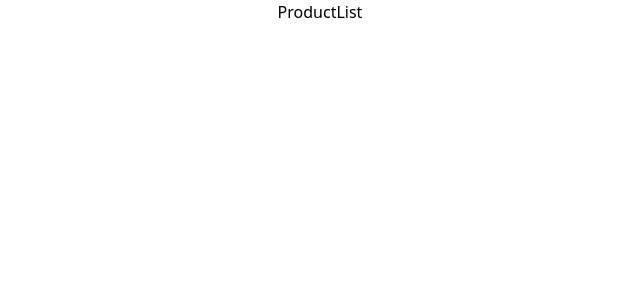
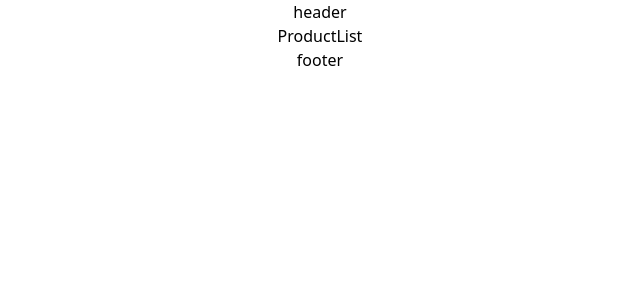
Before and after one commit to mwtin-ir/Cosmetics-Store, a React (Create React App) app: page /productList in a window 1280 px wide. Shown: the top 300 px of the page, without its empty margins (320-960 px from the left). Built offline with nearby package versions, Linux system fonts and the light colour scheme.

Commit message:
create components Header , Footer , card
create components Header , Footer , card and make folder for components . in components folder I use index.js for export components to pages

```diff
--- /dev/null
+++ b/src/components/Card/Card.jsx
@@ -0,0 +1,9 @@
+import React from 'react';
+
+export const Card = () => {
+    return (
+        <div>
+
+        </div>
+    );
+}
--- /dev/null
+++ b/src/components/Footer/Footer.jsx
@@ -0,0 +1,9 @@
+import React from 'react';
+
+export const Footer = () => {
+    return (
+        <div>
+            footer
+        </div>
+    );
+}
--- /dev/null
+++ b/src/components/Header/Header.jsx
@@ -0,0 +1,9 @@
+import React from 'react';
+
+export const Header = () => {
+    return (
+        <div>
+            header
+        </div>
+    );
+}
--- /dev/null
+++ b/src/components/index.js
@@ -0,0 +1,3 @@
+export * from './Header/Header';
+export * from './Card/Card';
+export * from './Footer/Footer';
--- a/src/pages/AboutUs/AboutUs.jsx
+++ b/src/pages/AboutUs/AboutUs.jsx
@@ -1,10 +1,13 @@
 import React from 'react';
+import { Header , Footer} from '../../components';
 
 const AboutUs = () => {
     return (
-        <div>
+        <>
+            <Header />
             AboutUs
-        </div>
+            <Footer />
+        </>
     );
 }
 
--- a/src/pages/ProductDetail/ProductDetail.jsx
+++ b/src/pages/ProductDetail/ProductDetail.jsx
@@ -1,10 +1,13 @@
 import React from 'react';
+import { Header , Footer} from '../../components';
 
 const ProductDetail = () => {
     return (
-        <div>
+        <>
+            <Header />
             ProductDetail
-        </div>
+            <Footer />
+        </>
     );
 }
 
--- a/src/pages/home/Home.jsx
+++ b/src/pages/home/Home.jsx
@@ -1,10 +1,13 @@
 import React from 'react';
+import { Header , Footer} from '../../components';
 import './home.css'
 const Home = () => {
     return (
-        <div>
+        <>
+            <Header />
             Home
-        </div>
+            <Footer />
+        </>
     );
 }
 
--- a/src/pages/productList/ProductList.jsx
+++ b/src/pages/productList/ProductList.jsx
@@ -1,10 +1,13 @@
 import React from 'react';
+import { Header , Footer} from '../../components';
 
 const ProductList = () => {
     return (
-        <div>
+        <>
+            <Header />
             ProductList
-        </div>
+            <Footer />
+        </>
     );
 }
 
```
Also changed, not shown: src/components/Card/Card.css (added), src/components/Footer/Footer.css (added), src/components/Header/Header.css (added).
